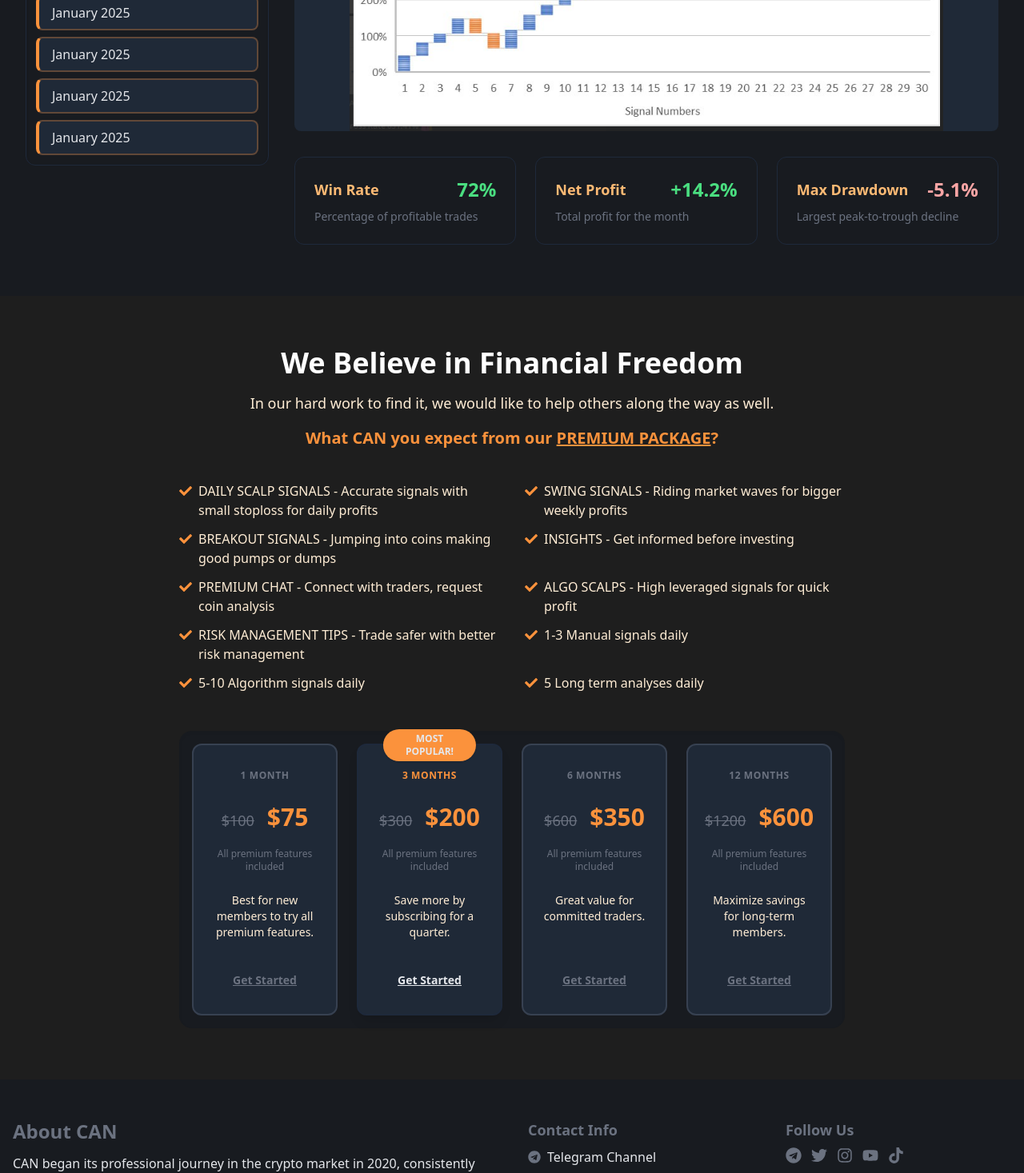
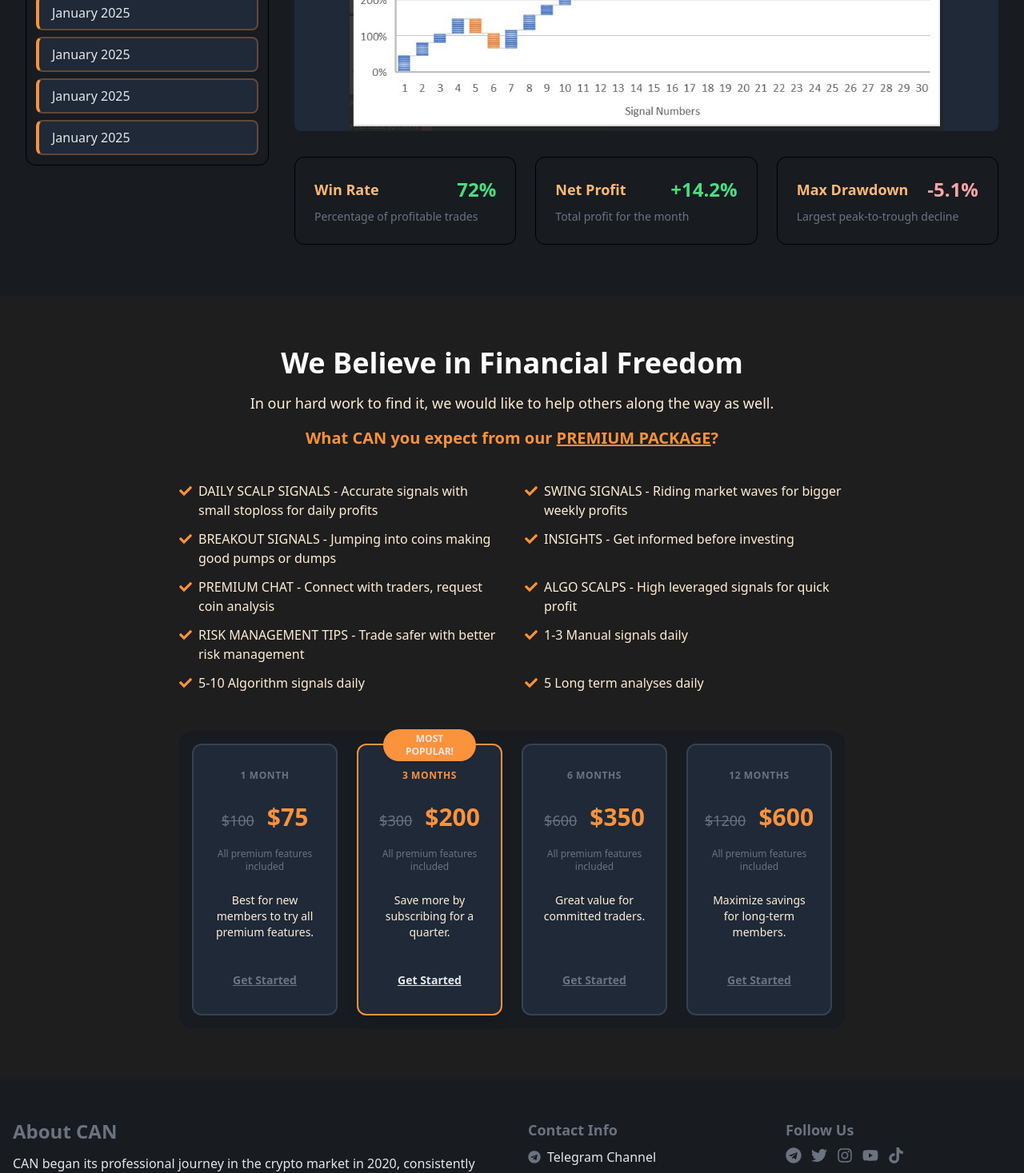
Before and after one commit to thewitcher745/can-website-2, a Next.js app: page / in a window 1280 px wide. Shown: the part 2127-3594 px from the top of the page at 80% size. Built offline with nearby package versions, Linux system fonts and the light colour scheme.

Commit message:
REF: Updated dynaamic color scheme settings - Is now set in globals.css instead

```diff
--- a/src/components/PricingSection.tsx
+++ b/src/components/PricingSection.tsx
@@ -76,14 +76,14 @@ const PricingSection: React.FC = () => (
               key={pkg.duration}
               className={`flex flex-col gap-4 items-center rounded-xl p-6 border-2 transition duration-300 bg-surface relative ${
                 pkg.highlight
-                  ? "border-border-strong text-primary shadow-lg"
+                  ? "border-primary text-primary shadow-lg"
                   : "border-border"
               }`}
             >
               {pkg.highlight && (
                 <div className="absolute lg:-top-5 md:-top-5 -top-3 left-1/2 -translate-x-1/2 bg-primary text-text-main text-xs font-bold text-center px-7 py-1 rounded-full shadow">
-                MOST POPULAR!
-              </div>
+                  MOST POPULAR!
+                </div>
               )}
               <div className="w-full text-center mb-2">
                 <span
--- a/src/styles/colors.js
+++ /dev/null
@@ -1,20 +0,0 @@
-// Centralized color palette for Tailwind
-module.exports = {
-  primary: '#fb923c', // orange-400
-  'primary-light': '#ffedd5', // orange-100
-  'primary-soft': '#fdba74', // orange-300
-  secondary: '#2563eb', // blue-600
-  'secondary-light': '#dbeafe', // blue-100
-  highlight: '#fde047', // yellow-400
-  error: '#ef4444', // red-500
-  'error-light': '#fca5a5', // red-400
-  success: '#4ade80', // green-400
-  'text-main': '#e5e7eb', // gray-200
-  'text-muted': '#6b7280', // gray-500
-  background: '#181b20', // dark bg
-  surface: '#1f2937', // gray-800
-  border: '#374151', // gray-700
-  'border-strong': '#1e293b', // gray-800
-  white: '#ffffff',
-  black: '#000000',
-};
--- a/src/styles/globals.css
+++ b/src/styles/globals.css
@@ -15,7 +15,6 @@
   --color-background: #181b20;
   --color-surface: #1f2937;
   --color-border: #374151;
-  --color-border-strong: #1e293b;
   --color-white: #ffffff;
   --color-black: #000000;
 }
```
